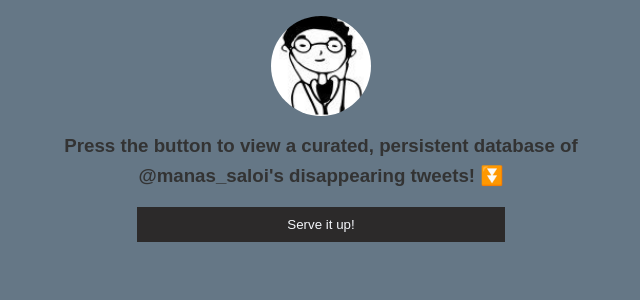
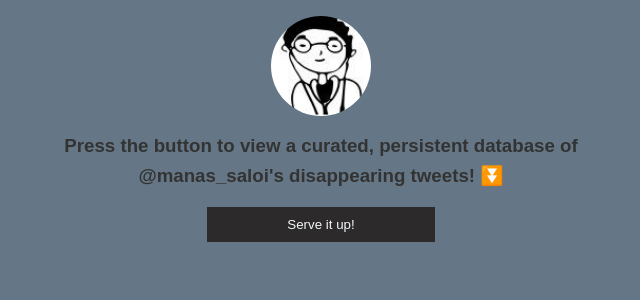
Before and after one commit to aditya-duggal/tweetgoblin, a Flask app: page / in a window 1280 px wide. Shown: the top 300 px of the page, without its empty margins (319-959 px from the left). Run offline with Flask 2, Linux system fonts and the light colour scheme.

Commit message:
Fourth commit

```diff
--- a/static/style.css
+++ b/static/style.css
@@ -86,7 +86,7 @@ textarea {
 	margin:auto;
 	background: rgb(44, 42, 42);
 	color: rgb(244, 246, 250);
-	padding: 10px 150px;
+	padding: 10px 80px;
 	border: none;
 	cursor: pointer;
 	outline: none;
```
